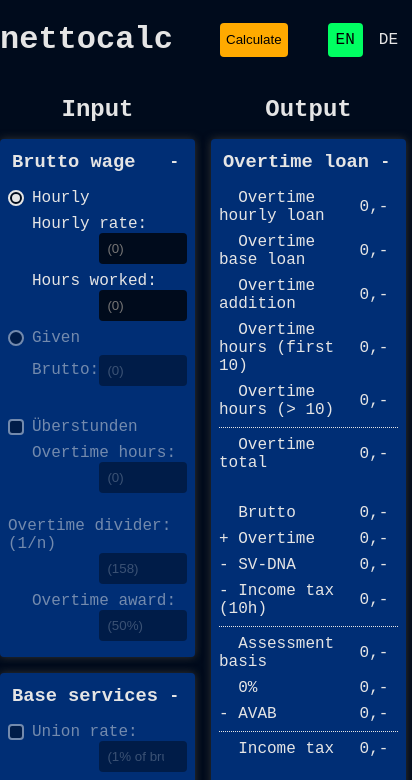
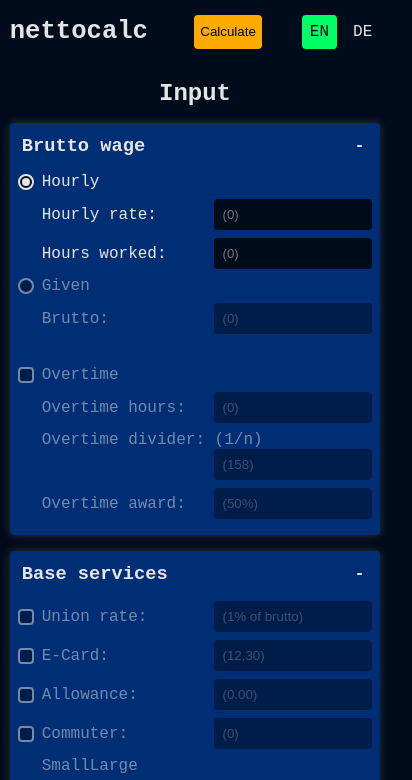
Before and after one commit to patrickgold/nettocalc, a plain HTML site: page index.html in a window 390 px wide. Both pictures are taken after a click on the label "EN". Shown: the top 780 px of the page, 412 px wide, since content can reach past the window. Drawn offline with Linux system fonts and the light colour scheme.

Commit message:
Add responive design CSS rules

```diff
--- a/index.html
+++ b/index.html
@@ -78,7 +78,7 @@
                 <span class="row">
                     <input type="checkbox" id="i__has_overtime">
                     <label for="i__has_overtime" class="checkbox"></label>
-                    <label for="i__has_overtime" lang="en">Überstunden</label>
+                    <label for="i__has_overtime" lang="en">Overtime</label>
                     <label for="i__has_overtime" lang="de">Überstunden</label>
                     <span class="row">
                         <span class="checkbox placeholder"></span>
--- a/styles/nettocalc.css
+++ b/styles/nettocalc.css
@@ -1,8 +1,15 @@
+:root {
+    --body-bg-color: #000b1c;
+    --box-bg-color: #002e75;
+    --input-bg-color: #000b1c;
+    --fg-color: #e5e5e5;
+}
+
 html, body { height: 100%; }
 
 body {
-    background-color: #000b1c;
-    color: #e5e5e5;
+    background-color: var(--body-bg-color);
+    color: var(--fg-color);
     font-family: 'Courier New', Courier, monospace;
     margin: 0;
     width: 100%;
@@ -34,6 +41,7 @@ body {
 
 #header {
     align-items: center;
+    box-sizing: border-box;
     display: flex;
     flex-direction: row;
     justify-content: space-between;
@@ -85,7 +93,7 @@ body {
 }
 
 .box {
-    background-color: #002e75;
+    background-color: var(--box-bg-color);
     border-radius: 4px;
     box-shadow: 0 0 8px #333;
     box-sizing: border-box;
@@ -144,8 +152,8 @@ body {
     display: none;
 }
 .box .row .checkbox {
-    background-color: #000b1c;
-    border: 2px solid #e5e5e5;
+    background-color: var(--input-bg-color);
+    border: 2px solid var(--fg-color);
     border-radius: 4px;
     box-sizing: border-box;
     height: 16px;
@@ -155,7 +163,7 @@ body {
 }
 .box .row input[type="checkbox"]:checked + .checkbox::before,
 .box .row input[type="checkbox"]:checked + .checkbox::after {
-    background-color: #e5e5e5;
+    background-color: var(--fg-color);
     border-radius: 2px;
     content: "";
     height: 2px;
@@ -177,8 +185,8 @@ body {
     display: none;
 }
 .box .row .radio {
-    background-color: #000b1c;
-    border: 2px solid #e5e5e5;
+    background-color: var(--input-bg-color);
+    border: 2px solid var(--fg-color);
     border-radius: 100%;
     box-sizing: border-box;
     height: 16px;
@@ -187,7 +195,7 @@ body {
     width: 16px;
 }
 .box .row input[type="radio"]:checked + .radio::after {
-    background-color: #e5e5e5;
+    background-color: var(--fg-color);
     border-radius: 100%;
     content: "";
     height: 8px;
@@ -202,15 +210,15 @@ body {
     width: 40%;
 }
 .box input {
-    background-color: #000b1c;
+    background-color: var(--input-bg-color);
     border: none;
     border-radius: 4px;
     box-shadow: none;
-    color: #e5e5e5;
+    color: var(--fg-color);
     padding: 8px;
 }
 .box .row.divider {
-    border-top: 1px dotted #e5e5e5;
+    border-top: 1px dotted var(--fg-color);
     margin: 0;
 }
 .box .row.space {
@@ -243,3 +251,39 @@ body {
 
 #lang-de:checked ~ #body [lang]:not([lang="de"]) { display: none; }
 #lang-en:checked ~ #body [lang]:not([lang="en"]) { display: none; }
+
+@media only screen and (max-width: 1100px) {
+    body {
+        position: relative;
+    }
+
+    #body {
+        gap: 0px;
+        grid-template-areas:
+            "header header"
+            "input input"
+            "output output"
+            "footer footer";
+        margin-top: 64px;
+        width: 95%;
+        max-width: 95%;
+    }
+
+    #header {
+        background-color: var(--body-bg-color);
+        left: 0;
+        padding: 0 2.5%;
+        position: fixed;
+        top: 0;
+        width: 100%;
+        z-index: 1000;
+    }
+
+    #header h1 {
+        font-size: 1.6em;
+    }
+
+    #input, #output {
+        margin: 16px 0;
+    }
+}
```
